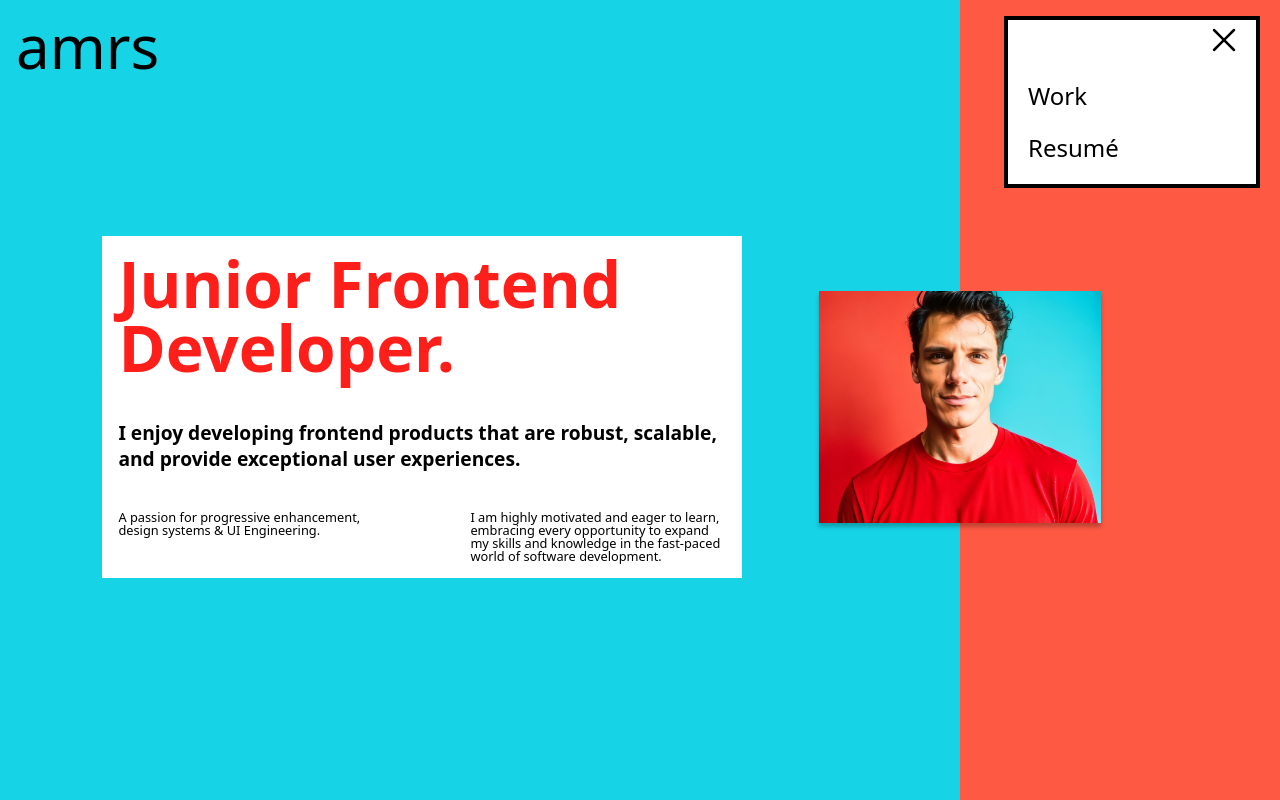
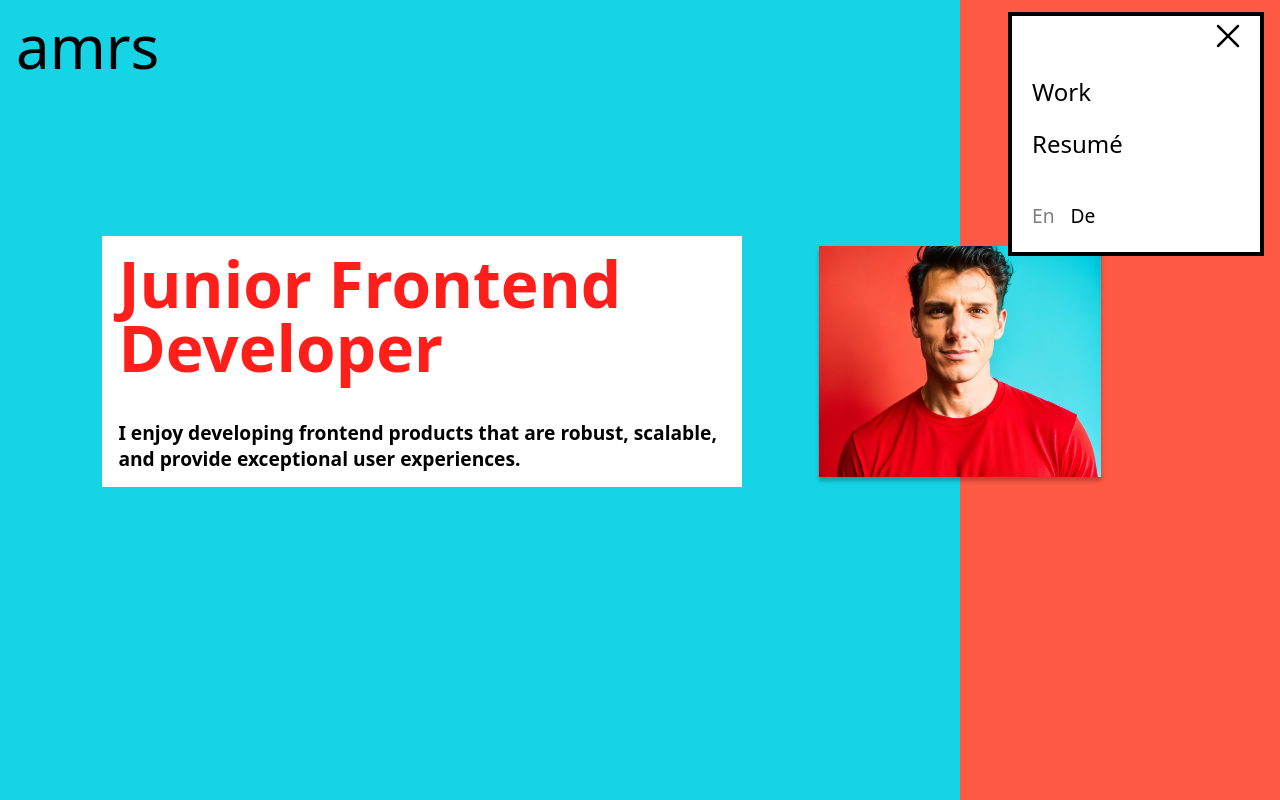
Before and after one commit to amirSahit/amirs-factory, a React (Vite) app: page / in a window 1280 px wide. Both pictures are taken after a click on the icon 1232 px from the left and 36 px from the top of the page. Shown: the top 800 px of the page. Built offline with nearby package versions, Linux system fonts and the light colour scheme.

Commit message:
implemented first german translations with i18next

```diff
--- a/package.json
+++ b/package.json
@@ -10,8 +10,11 @@
     "preview": "vite preview"
   },
   "dependencies": {
+    "i18next": "^23.2.11",
+    "i18next-browser-languagedetector": "^7.1.0",
     "react": "^18.2.0",
     "react-dom": "^18.2.0",
+    "react-i18next": "^13.0.2",
     "react-icons": "^4.10.1",
     "react-router-dom": "^6.14.2",
     "react-scroll": "^1.8.9"
--- a/src/components/Header.tsx
+++ b/src/components/Header.tsx
@@ -1,6 +1,7 @@
 import { useState } from "react";
 import { HiBars3, HiXMark } from "react-icons/hi2";
 import { Link, useLocation } from "react-router-dom";
+import { useTranslation } from "react-i18next";
 
 const MenuMap = [
   { home: "/" },
@@ -20,9 +21,24 @@ type MenuMapType = [
   }
 ];
 
+type LanguageMapType = {
+  en: {
+    nativeName: string;
+  };
+  de: {
+    nativeName: string;
+  };
+};
+
+const lngs: LanguageMapType = {
+  en: { nativeName: "En" },
+  de: { nativeName: "De" },
+};
+
 function Header() {
   const [menu, setMenu] = useState(false);
   const location = useLocation();
+  const [t, i18n] = useTranslation();
   const filteredMenu = MenuMap.filter(
     (menu) => Object.values(menu)[0] !== location.pathname
   );
@@ -30,9 +46,10 @@ function Header() {
   return (
     <header className="flex flex-row p-4 justify-between relative z-50">
       <h2 className="text-6xl">amrs</h2>
+      <div>
         <HiBars3 className="w-[5vw] h-[5vh]" onClick={() => setMenu(true)} />
         {menu && (
-        <nav className="w-[20vw] z-50 bg-white border-4 border-black absolute right-5 flex flex-col">
+          <nav className="w-[20vw] z-50 bg-white border-4 border-black absolute top-3 right-4 flex flex-col">
             <HiXMark
               className="w-[5vw] h-[5vh] place-self-end"
               onClick={() => setMenu(false)}
@@ -49,8 +66,22 @@ function Header() {
                 </li>
               ))}
             </ul>
+            <div className="flex flex-row gap-4 p-5">
+              {Object.keys(lngs).map((lng) => (
+                <button
+                  key={lng}
+                  type="submit"
+                  onClick={() => i18n.changeLanguage(lng)}
+                  disabled={i18n.resolvedLanguage === lng}
+                  className="underline-offset-4 hover:underline decoration-red capitalize disabled:opacity-50 disabled:no-underline normalText"
+                >
+                  {lngs[lng].nativeName}
+                </button>
+              ))}
+            </div>
           </nav>
         )}
+      </div>
     </header>
   );
 }
--- a/src/components/home/EngineeringAndDesign.tsx
+++ b/src/components/home/EngineeringAndDesign.tsx
@@ -1,33 +1,22 @@
 import Header from "../Header";
+import { useTranslation } from "react-i18next";
 
 function EngineeringAndDesign() {
+  const { t } = useTranslation();
   return (
     <section className="fullHeight" id="fullHeight">
       <Header />
       <article className="flex flex-col gap-[2vh] p-10">
         <div className="flex justify-end">
-          <section className="w-[50vw] blueShadow p-2">
-            <h3 className="mediumHeader text-blue">Design</h3>
-            <p className="normalText p-2">
-              As a junior developer and designer, I blend technical expertise
-              with artistic creativity to craft engaging and intuitive
-              applications. Eager to push boundaries and deliver transformative
-              digital experiences. With a passion for continuous learning and a
-              keen eye for detail, I strive to create seamless user experiences
-              that leave a lasting impression.
-            </p>
+          <section className="w-[60vw] blueShadow p-2">
+            <h3 className="header text-blue">{t("Design")}</h3>
+            <p className="normalText p-2">{t("DesignText")}</p>
           </section>
         </div>
         <div className="flex justify-start">
-          <section className="w-[50vw] redShadow p-2">
-            <h3 className="mediumHeader text-red">Engineering</h3>
-            <p className="normalText p-2">
-              When it comes to creating JavaScript applications, I possess the
-              ideal set of tools and have the ability to function independently
-              with them. This allows me to deliver rapid and robust solutions,
-              carefully tailored for scalability and performance. Ensuring
-              optimal performance and scalability remains a top priority for me.
-            </p>
+          <section className="w-[60vw] redShadow p-2">
+            <h3 className="header text-red">{t("Engineering")}</h3>
+            <p className="normalText p-2">{t("EngineeringText")}</p>
           </section>
         </div>
       </article>
--- a/src/components/home/Footer.tsx
+++ b/src/components/home/Footer.tsx
@@ -1,6 +1,9 @@
+import { Link } from "react-router-dom";
 import Header from "../Header";
+import { useTranslation } from "react-i18next";
 
 function Footer() {
+  const { t } = useTranslation();
   return (
     <footer
       className="fullHeight bg-blue flex flex-col justify-between"
@@ -9,17 +12,20 @@ function Footer() {
       <Header />
       <section className="flex flex-row justify-around items-center">
         <section className="bg-white p-4">
-          <h2 className="largeHeader text-red">Say Hi!</h2>
+          <h2 className="header text-red">{t("FooterHello")}</h2>
           <div className="p-2">
             <p className="normalText">amir.sahit@gmail.com</p>
-            <p className="normalText">telegram/amrs</p>
           </div>
         </section>
         <section className="bg-white p-4">
-          <h2 className="largeHeader text-red">For You.</h2>
-          <div className="p-2">
-            <p className="normalText">My Work</p>
-            <p className="normalText">My Resumé</p>
+          <h2 className="header text-red">{t("FooterForYou")}</h2>
+          <div className="p-2 flex flex-col">
+            <Link to="/work" className="normalText">
+              My Work
+            </Link>
+            <Link to="/resume" className="normalText">
+              My Resumé
+            </Link>
           </div>
         </section>
       </section>
--- a/src/components/home/GoToProjects.tsx
+++ b/src/components/home/GoToProjects.tsx
@@ -1,6 +1,9 @@
+import { Link } from "react-router-dom";
 import Header from "../Header";
+import { useTranslation } from "react-i18next";
 
 function GoToProjects() {
+  const { t } = useTranslation();
   return (
     <section className="fullHeight" id="fullHeight">
       <Header />
@@ -9,9 +12,12 @@ function GoToProjects() {
           <h2 className="largeHeader text-black">Work.</h2>
           <h2 className="largeHeader text-black">Build & Design.</h2>
           <h2 className="largeHeader text-black">TypeScript & React.</h2>
-          <button className="bg-white border-4 border-black w-[15vw] place-self-center px-15 py-5 text-2xl font-bold">
-            See My Projects
-          </button>
+          <Link
+            to="/work"
+            className="bg-white border-4 border-black w-[15vw] place-self-center px-15 py-5 text-center text-2xl font-bold"
+          >
+            {t("GoToProjects")}
+          </Link>
         </article>
       </section>
     </section>
--- a/src/components/home/HomeCardIntro.tsx
+++ b/src/components/home/HomeCardIntro.tsx
@@ -1,22 +1,11 @@
+import { useTranslation } from "react-i18next";
+
 function HomeCardIntro() {
+  const { t } = useTranslation();
   return (
     <div className="bg-white p-4 w-[50vw] ml-[8vw] mt-[18vh] flex flex-col gap-10 text-xl">
-      <h2 className="mediumHeader text-red">Junior Frontend Developer.</h2>
-      <p className="normalText-Bold">
-        I enjoy developing frontend products that are robust, scalable, and
-        provide exceptional user experiences.
-      </p>
-      <div className="flex flex-row justify-between">
-        <p className="smallText w-[20vw]">
-          A passion for progressive enhancement, design systems & UI
-          Engineering.
-        </p>
-        <p className="smallText w-[20vw]">
-          I am highly motivated and eager to learn, embracing every opportunity
-          to expand my skills and knowledge in the fast-paced world of software
-          development.
-        </p>
-      </div>
+      <h2 className="mediumHeader text-red">{t("HeaderIntro")}</h2>
+      <p className="normalText-Bold">{t("IntroCard")}</p>
     </div>
   );
 }
--- a/src/components/home/Motivation.tsx
+++ b/src/components/home/Motivation.tsx
@@ -1,22 +1,14 @@
 import Header from "../Header";
-
+import { useTranslation } from "react-i18next";
 function Motivation() {
+  const { t } = useTranslation();
   return (
     <section className="fullHeight bg-blue" id="fullHeight">
       <Header />
       <section className="flex flex-row justify-around items-center h-full">
         <article className="bg-white p-4 w-[50vw]">
           <h2 className="mediumHeader text-red">Motivation.</h2>
-          <p className="normalText p-2">
-            As a junior developer, my personal website is a concrete
-            representation of my passion for programming and technology. It
-            serves as a platform to inspire, collaborate, and contribute
-            positively to the digital world. Through this website, I aim to
-            share ideas, projects, and practical contributions that shape a
-            brighter future. Together, let's harness the power of code to build
-            a community of responsible and innovative thinkers, making a lasting
-            impact on the evolving landscape of web development.
-          </p>
+          <p className="normalText p-2">{t("MotivationText")}</p>
         </article>
         <img src="static/images/IMG-0511.jpg" className="borderHeadshot w-96" />
       </section>
--- /dev/null
+++ b/src/i18n.ts
@@ -0,0 +1,48 @@
+import i18next from "i18next";
+import { initReactI18next } from "react-i18next";
+import LanguageDetector from "i18next-browser-languagedetector";
+
+i18next
+  .use(initReactI18next)
+  .use(LanguageDetector)
+  .init({
+    fallbackLng: "en",
+    resources: {
+      en: {
+        translation: {
+          HeaderIntro: "Junior Frontend Developer",
+          IntroCard:
+            "I enjoy developing frontend products that are robust, scalable, and provide exceptional user experiences.",
+          Design: "Design",
+          Engineering: "Engineering",
+          DesignText:
+            "As a junior developer and designer, I blend technical expertise with artistic creativity to craft engaging and intuitive applications. I strive to create seamless user experiences that leave a lasting impression.",
+          EngineeringText:
+            "When it comes to creating JavaScript applications, I possess the ideal set of tools and have the ability to function independently with them. This allows me to deliver rapid and robust solutions, carefully tailored for scalability and performance.",
+          MotivationText:
+            "As a junior developer, my personal website is a concrete representation of my passion for programming and technology. It serves as a platform to inspire, collaborate, and contribute positively to the digital world. Through this website, I aim to share ideas, projects, and practical contributions that shape a brighter future. Together, let's harness the power of code to build a community of responsible and innovative thinkers, making a lasting impact on the evolving landscape of web development.",
+          GoToProjects: "See my projects",
+          FooterHello: "Say Hi!",
+          FooterForYou: "For you.",
+        },
+      },
+      de: {
+        translation: {
+          HeaderIntro: "Junior Frontend Entwickler",
+          IntroCard:
+            "Ich entwickle Frontend-Produkte, die robust, skalierbar und mit außergewöhnlichen Benutzererfahrungen ausgestattet sind.",
+          Design: "Design",
+          Engineering: "Engineering",
+          DesignText:
+            "Als Junior-Entwickler und Designer vereine ich technisches Fachwissen mit künstlerischer Kreativität, um ansprechende und intuitive Anwendungen zu gestalten. Ich suche immer neue Wege, um Grenzen zu überschreiten um transformative digitale Erlebnisse zu schaffen.",
+          EngineeringText:
+            "Durch die Entwicklung von JavaScript-Anwendungen besitze ich das ideale Set an Werkzeugen. Dadurch kann ich schnelle und robuste Lösungen liefern, die sorgfältig auf Skalierbarkeit und Leistung abgestimmt sind.",
+          MotivationText:
+            "Als Junior-Entwickler ist meine persönliche Website eine konkrete Darstellung meiner Leidenschaft für Programmierung und Technologie. Sie dient als Plattform, um zu inspirieren, zusammenzuarbeiten und einen positiven Beitrag zur digitalen Welt zu leisten. Durch diese Website möchte ich Ideen, Projekte und praktische Beiträge teilen, die eine bessere Zukunft formen. Gemeinsam wollen wir die Kraft des Codes nutzen, um eine Gemeinschaft verantwortungsbewusster und innovativer Denker aufzubauen, die einen bleibenden Einfluss auf die sich ständig wandelnde Landschaft der Webentwicklung haben.",
+          GoToProjects: "Meine Projekte",
+          FooterHello: "Sag Hallo!",
+          FooterForYou: "Für dich.",
+        },
+      },
+    },
+  });
--- a/src/main.tsx
+++ b/src/main.tsx
@@ -5,6 +5,7 @@ import "./index.css";
 import Home from "./pages/Home";
 import Work from "./components/work/Work";
 import Resume from "./components/resume/Resume";
+import "./i18n";
 
 export const router = createBrowserRouter([
   {
--- a/src/pages/Home.tsx
+++ b/src/pages/Home.tsx
@@ -19,11 +19,6 @@ function Home() {
 
   function handleScroll() {
     const scrollPosition = window.scrollY;
-    // const currentSectionIndex = Math.min(
-    //   Math.floor(scrollPosition / window.innerHeight),
-    //   sectionNames.length - 1
-    // );
-
     if (scrollPosition / window.innerHeight < 0.4) {
       scroller.scrollTo(sectionNames[0], {
         duration: 1000,
```
Also changed, not shown: 1 other file (tests, documents, lock files or other folders). Lines whose indentation alone changed are shown as unchanged.
